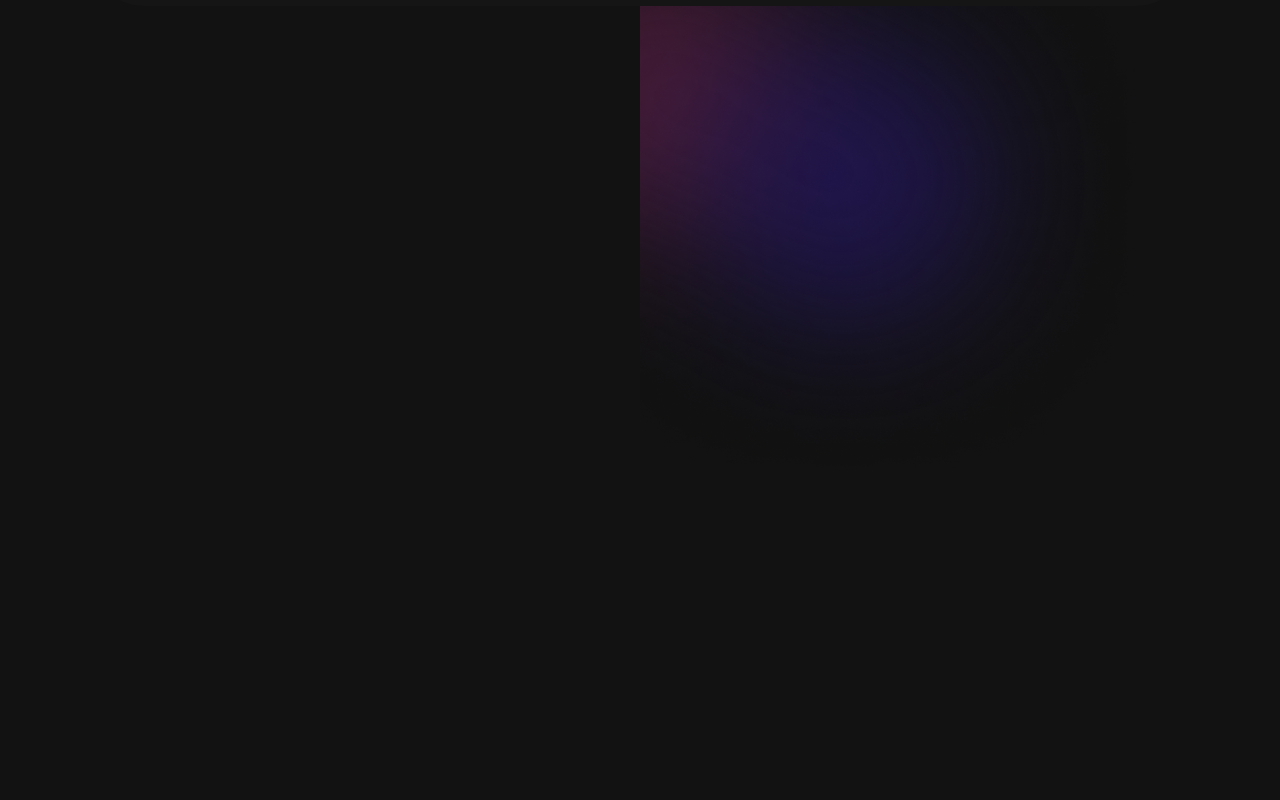
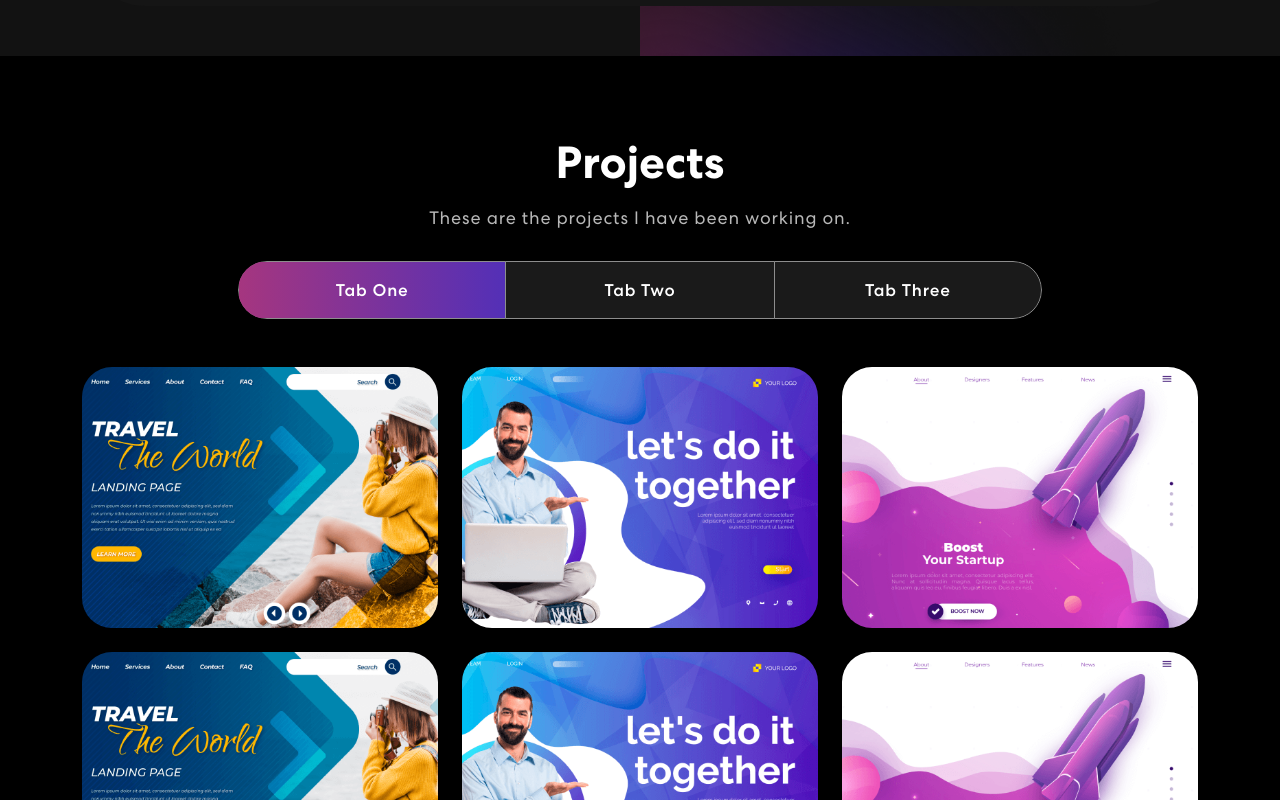
Before and after one commit to BrookeVerse/react-portfolio, a React (Create React App) app: page / in a window 1280 px wide. Shown: the part 1120-1920 px from the top of the page. Before the commit the page ends 1607 px from the top, so only its background shows below. Built offline with nearby package versions, Linux system fonts and the light colour scheme.

Commit message:
Added a Projects Area

```diff
--- a/src/App.jsx
+++ b/src/App.jsx
@@ -3,6 +3,7 @@
 import NavBar from './components/NabBar/NavBar';
 import Banner from "./components/Banner/Banner";
 import Skills from './components/Skills/Skills';
+import Projects from './components/Projects/Projects';
 
 import "bootstrap/dist/css/bootstrap.min.css";
 
@@ -12,6 +13,7 @@
       <NavBar />
       <Banner />
       <Skills />
+      <Projects />
     </div>
   );
 }
--- /dev/null
+++ b/src/components/ProjectCards/ProjectCards.jsx
@@ -0,0 +1,19 @@
+import React from 'react'
+
+import { Col } from 'react-bootstrap'
+
+const ProjectCards = ({title, description, imgUrl}) => {
+  return (
+    <Col size={12} sm={6} md={4}>
+        <div className='proj-imgbx'>
+            <img src={imgUrl} alt="Project Image" />
+            <div className='proj-txtx'>
+                <h4>{title}</h4>
+                <span>{description}</span>
+            </div>
+        </div>
+    </Col>
+  )
+}
+
+export default ProjectCards
--- /dev/null
+++ b/src/components/ProjectCards/ProjectCards.scss
@@ -0,0 +1 @@
+@use "../../assets/sass/variables" as *;
--- /dev/null
+++ b/src/components/Projects/Projects.jsx
@@ -0,0 +1,85 @@
+import React from "react";
+
+import { Col, Container, Row, Tab, Nav } from "react-bootstrap";
+
+import ProjectCards from "../ProjectCards/ProjectCards";
+import colorSharp2 from "../../assets/Images/color-sharp2.png";
+import projImg1 from "../../assets/Images/project-img1.png";
+import projImg2 from "../../assets/Images/project-img2.png";
+import projImg3 from "../../assets/Images/project-img3.png";
+
+import "./Projects.scss";
+
+const Projects = () => {
+  const projects = [
+    {
+      title: "Business Startup",
+      description: "Design & Development",
+      imgUrl: projImg1,
+    },
+    {
+      title: "Business Startup",
+      description: "Design & Development",
+      imgUrl: projImg2,
+    },
+    {
+      title: "Business Startup",
+      description: "Design & Development",
+      imgUrl: projImg3,
+    },
+    {
+      title: "Business Startup",
+      description: "Design & Development",
+      imgUrl: projImg1,
+    },
+    {
+      title: "Business Startup",
+      description: "Design & Development",
+      imgUrl: projImg2,
+    },
+    {
+      title: "Business Startup",
+      description: "Design & Development",
+      imgUrl: projImg3,
+    },
+  ];
+  return (
+    <section className="project" id="project">
+      <Container>
+        <Row>
+          <Col>
+            <h2>Projects</h2>
+            <p>These are the projects I have been working on.</p>
+            <Tab.Container id="projects-tabs" defaultActiveKey="first">
+              <Nav variant="pills" className="nav-pills mb-5 justify-content-center align-items-center" id="pills-tab">
+                <Nav.Item>
+                  <Nav.Link eventKey="first">Tab One</Nav.Link>
+                </Nav.Item>
+                <Nav.Item>
+                  <Nav.Link eventKey="second">Tab Two</Nav.Link>
+                </Nav.Item>
+                <Nav.Item>
+                  <Nav.Link eventKey="third">Tab Three</Nav.Link>
+                </Nav.Item>
+              </Nav>
+              <Tab.Content>
+                <Tab.Pane eventKey="first">
+                  <Row>
+                    {projects.map((project, index) => {
+                      return <ProjectCards key={index} {...project} />;
+                    })}
+                  </Row>
+                </Tab.Pane>
+                <Tab.Pane eventKey="second">Content</Tab.Pane>
+                <Tab.Pane eventKey="second">Content</Tab.Pane>
+              </Tab.Content>
+            </Tab.Container>
+          </Col>
+        </Row>
+      </Container>
+      <img className="background-image-right" src={colorSharp2} />
+    </section>
+  );
+};
+
+export default Projects;
--- /dev/null
+++ b/src/components/Projects/Projects.scss
@@ -0,0 +1,126 @@
+@use "../../assets/sass/variables" as *;
+
+.project {
+  padding: 80px 0;
+  position: relative;
+  background-color: black;
+}
+.project h2 {
+  font-size: 45px;
+  font-weight: 700;
+  text-align: center;
+}
+.project p {
+  color: #b8b8b8;
+  font-size: 18px;
+  letter-spacing: 0.8px;
+  line-height: 1.5em;
+  margin: 14px auto 30px auto;
+  text-align: center;
+  width: 56%;
+}
+.project .nav.nav-pills {
+  width: 72%;
+  margin: auto;
+  border-radius: 50px;
+  background-color: rgb(255 255 255 / 10%);
+  overflow: hidden;
+}
+.project .nav.nav-pills .nav-item {
+  width: 33.33333%;
+}
+.project .nav.nav-pills .nav-link {
+  background-color: transparent;
+  border-radius: 0;
+  padding: 17px 0;
+  color: #fff;
+  width: 100%;
+  font-size: 17px;
+  letter-spacing: 0.8px;
+  font-weight: 500;
+  position: relative;
+  transition: 0.3s ease-in-out;
+  text-align: center;
+  z-index: 0;
+}
+.project .nav.nav-pills .nav-link::before {
+  content: "";
+  position: absolute;
+  width: 0;
+  height: 100%;
+  background: linear-gradient(90.21deg, #aa367c -5.91%, #4a2fbd 111.58%);
+  top: 0;
+  left: 0;
+  z-index: -1;
+  transition: 0.3s ease-in-out;
+}
+.project .nav.nav-pills .nav-link.active::before {
+  width: 100% !important;
+}
+.project .nav.nav-pills .nav-link.active {
+  border: 1px solid rgba(255, 255, 255, 1);
+}
+.nav-link#projects-tabs-tab-first {
+  border: 1px solid rgba(255, 255, 255, 0.5);
+  border-radius: 55px 0px 0px 55px;
+}
+.nav-link#projects-tabs-tab-second {
+  border-top: 1px solid rgba(255, 255, 255, 0.5);
+  border-bottom: 1px solid rgba(255, 255, 255, 0.5);
+}
+.nav-link#projects-tabs-tab-third {
+  border: 1px solid rgba(255, 255, 255, 0.5);
+  border-radius: 0 55px 55px 0;
+}
+.proj-imgbx {
+  position: relative;
+  border-radius: 30px;
+  overflow: hidden;
+  margin-bottom: 24px;
+}
+.proj-imgbx::before {
+  content: "";
+  background: linear-gradient(90.21deg, #aa367c -5.91%, #4a2fbd 111.58%);
+  opacity: 0.85;
+  position: absolute;
+  width: 100%;
+  height: 0;
+  transition: 0.4s ease-in-out;
+}
+.proj-imgbx:hover::before {
+  height: 100%;
+}
+.proj-txtx {
+  position: absolute;
+  text-align: center;
+  top: 65%;
+  left: 50%;
+  transform: translate(-50%, -50%);
+  transition: 0.5s ease-in-out;
+  opacity: 0;
+  width: 100%;
+}
+.proj-imgbx:hover .proj-txtx {
+  top: 50%;
+  opacity: 1;
+}
+.proj-txtx h4 {
+  font-size: 30px;
+  font-weight: 700;
+  letter-spacing: 0.8px;
+  line-height: 1.1em;
+}
+.proj-txtx span {
+  font-style: italic;
+  font-weight: 400;
+  font-size: 15px;
+  letter-spacing: 0.8px;
+}
+.background-image-right {
+  top: 20%;
+  position: absolute;
+  bottom: 0;
+  width: 35%;
+  right: 0;
+  z-index: -4;
+}
```
Also changed, not shown: src/assets/Images/color-sharp2.png (added).
